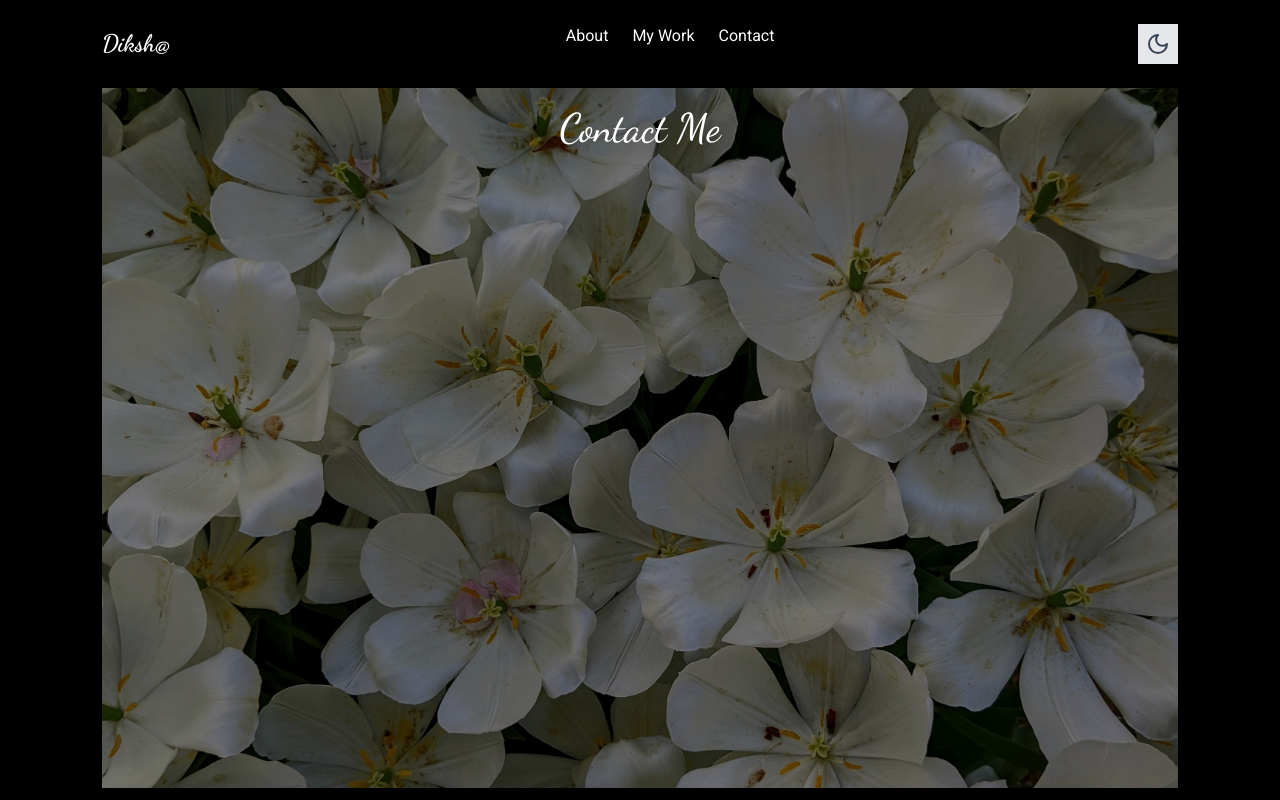
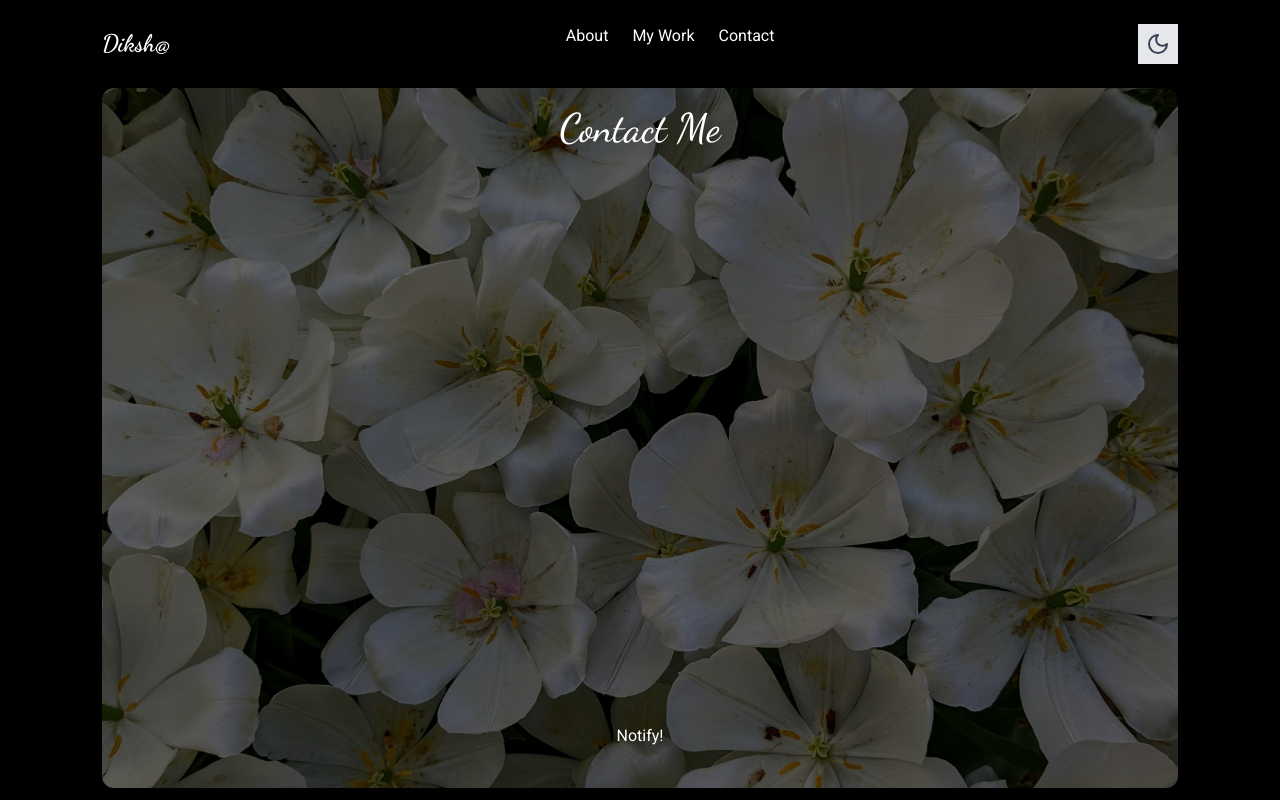
Before and after one commit to dikshamuktan/personal-portfolio, a React (Vite) app in the folder frontend/: page /contact in a window 1280 px wide. Built offline with nearby package versions, Linux system fonts and the light colour scheme.

Commit message:
contact page updated

```diff
--- a/frontend/src/pages/contact.jsx
+++ b/frontend/src/pages/contact.jsx
@@ -1,16 +1,22 @@
 import whiteflowerimg from "../assets/images/whiteflower.jpg";
 import flowerimg from "../assets/images/flowerbg.jpg";
+import { ToastContainer, toast } from "react-toastify";
 export function ContactPage() {
+  const notify = () => toast("Message send successfuly!", {});
   return (
     <div className="container  h-[700px] flex justify-center ">
       <div className="relative w-full justify-center flex ">
         <img
-          className="absolute h-full w-full opacity-50  object-cover right-0 bottom-0 "
+          className="absolute h-full w-full rounded-xl opacity-40  object-cover right-0 bottom-0 "
           src={whiteflowerimg}
         />
         <h1 className="absolute z-10 stylefont text-sm text-white mt-3">
           Contact Me
         </h1>
+        <ToastContainer />
+        <button className="absolute z-10 bottom-10" onClick={notify}>
+          Notify!
+        </button>
       </div>
     </div>
   );
```
